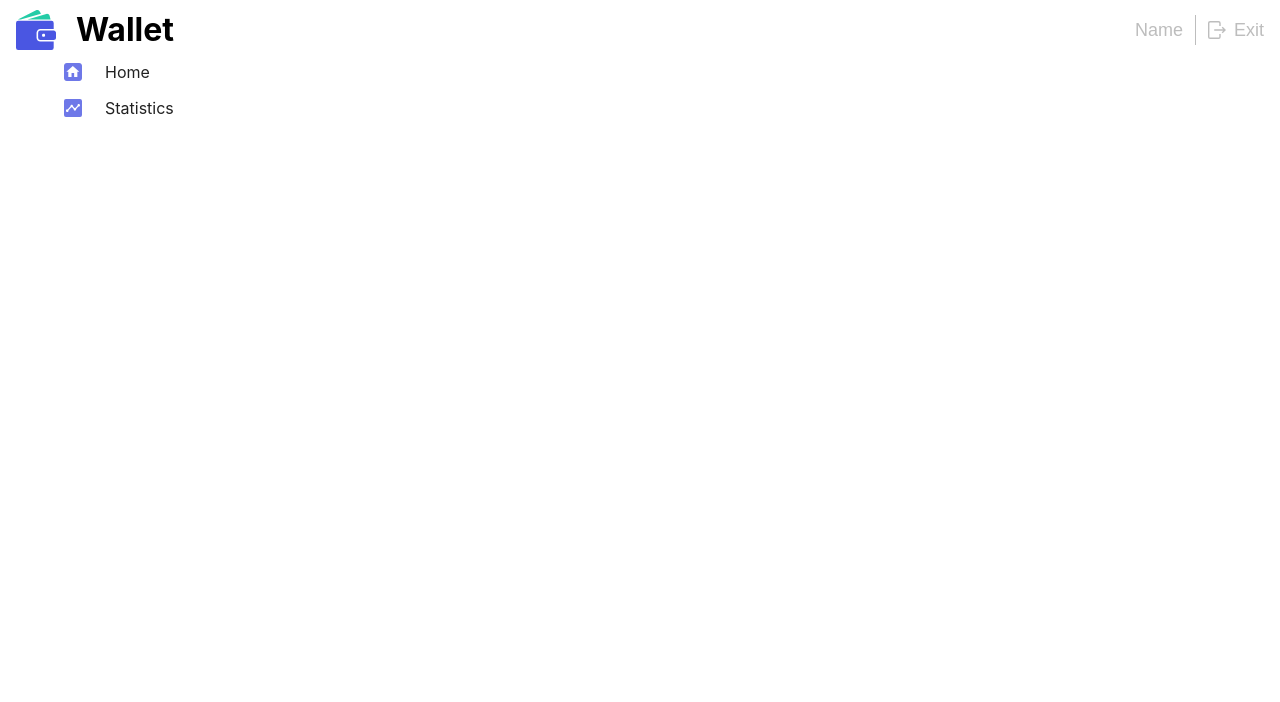
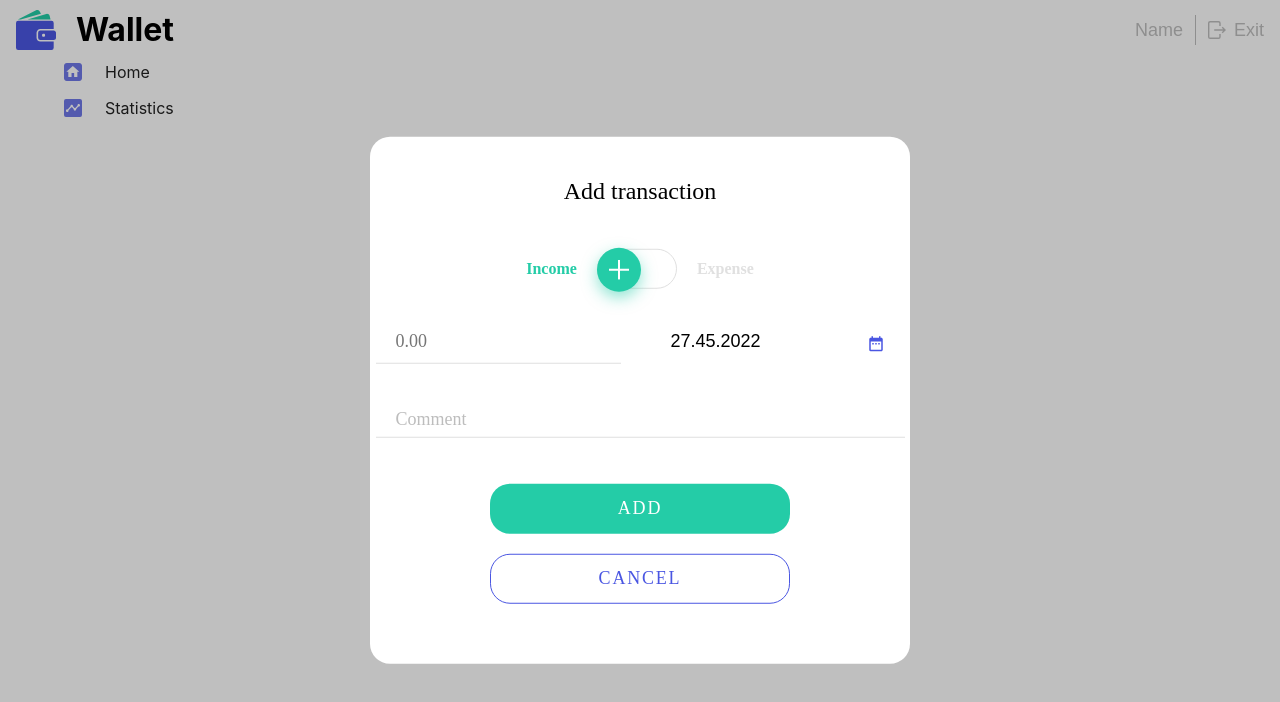
Before and after one commit to Vasyl-Gumeniuk/wallet-web-app, a React (Create React App) app: page / in a window 1280 px wide. Shown: the top 702 px of the page. Built offline with nearby package versions, Linux system fonts and the light colour scheme; no server answers.

Commit message:
add trans

```diff
--- a/src/App.jsx
+++ b/src/App.jsx
@@ -12,6 +12,8 @@ import { Mobile } from './services/mediaQuery';
 import { useDispatch, useSelector } from 'react-redux';
 import { useFetchCurrentUserQuery } from './redux/auth/authApi';
 import { fetchUser } from './redux/auth/authSlice';
+import ModalAddTransaction from './components/ModalAddTransaction/ModalAddTransaction';
+
 // import PrivateRouter from './components/Navigation/PrivateRouter';
 // import PublicRouter from './components/Navigation/PublicRouter';
 // PrivateRouter,PublicRouter потрібно буде розкемнтувати щоб все запроцювало. Лишаю закоментовунами щоб кожного разу не логінитись так буду легше працюватись)
@@ -38,6 +40,7 @@ export const App = () => {
             <>
               <Hello />
               <NavBar />
+              <ModalAddTransaction />
               <Container>
                 <Outlet />
               </Container>
--- a/src/components/Modal/Modal.styled.js
+++ b/src/components/Modal/Modal.styled.js
@@ -9,22 +9,18 @@ export const Backdrop = styled.div`
   background-color: rgba(0, 0, 0, 0.25);
 `;
 export const ModalWindow = styled.div`
-  width: 100%;
-  height: 100vh;
   background-color: #ffffff;
 
-  @media (min-width: 768px) {
-    position: fixed;
-    width: 540px;
-    height: 508px;
-    left: 50%;
-    top: 50%;
-    transform: translate(-50%, -50%);
-    width: 540px;
-    height: 508px;
-    border-radius: 20px;
+  @media (max-width: 767) {
+    width: 100vh;
+    height: 100vh;
   }
 
-  @media (min-width: 1260px) {
-  }
+  position: fixed;
+  left: 50%;
+  top: 50%;
+  transform: translate(-50%, -50%);
+  width: 540px;
+  max-height: 608px;
+  border-radius: 20px;
 `;
--- a/src/components/ModalAddTransaction/Form/Form.jsx
+++ b/src/components/ModalAddTransaction/Form/Form.jsx
@@ -1,14 +1,13 @@
-// import { ButtonAdd } from '../../Button/Button';
-import PropTypes from 'prop-types';
-import { ToastContainer, toast } from 'react-toastify';
 import 'react-toastify/dist/ReactToastify.css';
 import Select from 'react-select';
-import Loader from '../../Loader/Loader';
-import React from 'react';
+import { useState } from 'react';
+import {
+  useGetTransactionsQuery,
+  useAddTransactionMutation,
+} from '../../../redux/transactions/transactionApi';
 import DatePicker from 'react-datepicker';
 import sprite from '../../../images/icons/sprite-all-icons.svg';
 import { selectStyles } from './Select.styled';
-import { transactionApi } from '../../../redux/transactions/transactionApi';
 import 'react-datepicker/dist/react-datepicker.css';
 import {
   SelectContainer,
@@ -19,61 +18,64 @@ import {
 } from '../Form/Form.styled';
 import RadioButton from '../RadioButton/RadioButton';
 
-const Form = ({
-  transaction,
-  updateTransaction,
-  handleInputChange,
-  onClick,
-  isLoadig,
-}) => {
-  const { type, date, category, sum, comment } = transaction;
+const Form = () => {
+  const [type, setType] = useState('income');
+  const [sum, setSum] = useState('0.00');
+  const [date, setDate] = useState(new Date());
+  const [comment, setComment] = useState('');
+  const [category, setCategory] = useState('');
+  const { data: transaction } = useGetTransactionsQuery();
+  const [addTransaction] = useAddTransactionMutation();
+  const categories = transaction
+    ? transaction.data.map(category => category.category)
+    : [];
+  const options = categories.map(category => ({
+    value: category,
+    label: category,
+  }));
+  const handleChange = e => {
+    const { name, value } = e.target;
+    switch (name) {
+      case 'sum':
+        setSum(value);
+        break;
+      case 'comment':
+        setComment(value);
+        break;
+      default:
+        return;
+    }
+  };
+  const transactionState = {
+    type,
+    category,
+    sum,
+    date,
+    comment,
+  };
+  const onAddTransaction = async e => {
+    e.preventDefault();
 
-  const categoriesResponce = transactionApi.useGetTransactionsQuery(null, {});
-
-  const handleSubmit = async e => {
-    e.preventDefault();
-    const sum = e.target.elements.sum.value;
-    const date = e.target.elements.date.value;
-
-    if (category === '') {
-      toast('Please select a category');
-      return;
+    console.log(transactionState);
+    try {
+      await addTransaction(transactionState);
+    } catch (error) {
+      console.log(error);
     }
-    if (sum <= 0) {
-      toast('Enter a positive amount value');
-      return;
-    }
-    if (date > date(new Date())) {
-      toast('Please enter a valid date');
-      return;
-    }
-    console.log('addTransaction');
   };
-  const selectCategories = categoriesResponce.data?.data
-    ? categoriesResponce.data.data
-        .filter(x => x.type === type)
-        .map(({ category, _id }) => ({ label: category, value: _id }))
-    : [];
-
   return (
     <>
-      <form onSubmit={handleSubmit} autoComplete="off">
-        <RadioButton
-          transaction={transaction}
-          handleInputChange={handleInputChange}
-        />
-
+      <form autoComplete="off" onSubmit={onAddTransaction}>
+        <RadioButton type={type} setType={setType} />
         {type === 'expense' && (
           <SelectContainer>
             <Select
               key={type}
               styles={selectStyles(type)}
               placeholder="Select a category"
-              options={selectCategories}
-              onChange={option => {
-                updateTransaction('category', option.value);
-              }}
+              options={options}
               isSearchable={false}
+              onChange={option => setCategory(option.value)}
             />
           </SelectContainer>
         )}
@@ -84,24 +86,14 @@ const Form = ({
               type="text"
               placeholder="0.00"
               name="sum"
-              value={sum}
-              onChange={e => {
-                if (
-                  e.target.value === '' ||
-                  /^[0-9]*(\.[0-9]?[0-9]?)?$/.test(e.target.value)
-                ) {
-                  handleInputChange(e);
-                }
-              }}
+              onChange={handleChange}
             />
           </label>
           <DateContainer>
             <DatePicker
               selected={date}
-              onChange={date => {
-                updateTransaction('date', date);
-              }}
-              dateFormat="dd.MM.yyyy"
+              dateFormat="dd.mm.yyyy"
+              onChange={date => setDate(date)}
             />
             <svg width="18" height="20" aria-label="calendar">
               <use href={`${sprite}#icon-calendar`}></use>
@@ -111,47 +103,13 @@ const Form = ({
         <CommentContainer
           placeholder="Comment"
           name="comment"
-          value={comment}
-          onChange={handleInputChange}
+          onChange={handleChange}
         />
+
         <ButtonAdd type="submit">ADD</ButtonAdd>
       </form>
     </>
   );
 };
-// const useAddTransition = () => {
-//   const dispatch = useDispatch();
-
-//   async function addTransaction(transaction) {
-//   //  console.log(transaction.type, 'type ok')
-//     try {
-//       const newObj = {
-//         ...transaction,
-//         sum: Number(transaction.sum),
-//         type: !transaction.type,
-//         category: transaction.category,
-//         date: transaction.date,
-//         comment: transaction.comment,
-//       };
-//       await dispatch(transactionApi.useAddTransactionMutation(newObj));
-//       alert('Transaction completed successfully');
-//     } catch (e) {
-//       alert('Transaction failed, try again');
-//     }
-//   }
-//   return addTransaction;
-// };
-
-Form.propTypes = {
-  transaction: PropTypes.shape({
-    date: PropTypes.object.isRequired,
-    type: PropTypes.string.isRequired,
-    sum: PropTypes.string.isRequired,
-    category: PropTypes.string.isRequired,
-    comment: PropTypes.string,
-  }),
-  updateTransaction: PropTypes.func.isRequired,
-  handleInputChange: PropTypes.func.isRequired,
-};
 
 export default Form;
--- a/src/components/ModalAddTransaction/Form/Form.styled.js
+++ b/src/components/ModalAddTransaction/Form/Form.styled.js
@@ -42,7 +42,7 @@ export const MoneyDateContainer = styled.div`
 `;
 
 export const InputCategory = styled.input`
-margin: 0;
+  margin: 0;
   height: 34px;
   width: 100%;
   margin-top: 40px;
@@ -71,6 +71,7 @@ margin: 0;
   @media screen and (max-width: 767px) {
     max-lines: 1;
     height: 74px;
+  }
 `;
 
 export const DateContainer = styled.div`
@@ -135,18 +136,18 @@ export const CommentContainer = styled.textarea`
   }
 `;
 export const ButtonAdd = styled.button`
+  display: block;
   width: 300px;
   height: 50px;
+  color: white;
+  cursor: pointer;
+  border-radius: 20px;
+  border: none;
+  margin-top: 40px;
+  margin-left: auto;
+  margin-right: auto;
+
   background-color: #24cca7;
-  color: #4a56e2;
-  cursor: pointer;
-  border: 1 px solid #4a56e2;
-  box-shadow: 0px 6px 15px rgba(36, 204, 167, 0.5);
-  border-radius: 20px;
-  display: flex;
-  justify-content: center;
-  align-items: center;
-  background-color: white;
   transition: all 200ms ease-in-out;
 
   font-family: 'Circe';
@@ -158,9 +159,7 @@ export const ButtonAdd = styled.button`
   letter-spacing: 0.1em;
   text-transform: uppercase;
 
-  :hover {
+  &:hover {
     transform: scale(1.03);
-    background-color: #24cca7;
-    color: white;
   }
 `;
--- a/src/components/ModalAddTransaction/ModalAddTransaction.jsx
+++ b/src/components/ModalAddTransaction/ModalAddTransaction.jsx
@@ -1,31 +1,18 @@
 import React from 'react';
 import sprite from '../../images/icons/sprite-all-icons.svg';
 import { Modal } from '../Modal/Modal';
-import Button from '../Button/Button';
 import {
   Div,
   ButtonClose,
   Container,
   TitleModal,
+  ButtonCancel,
 } from './ModalAddTransaction.styled';
 import { useEffect } from 'react';
-import { transactionApi } from '../../redux/transactions/transactionApi';
-import Header from '../Header/Header';
+
 import Form from './Form/Form';
-import { useDispatch } from 'react-redux';
-
-const StateFull = {
-  type: 'expense',
-  category: '',
-  sum: '',
-  date: new Date(),
-  comment: '',
-};
 
 const ModalAddTransaction = ({ onClose }) => {
-  const [transaction, setTransaction] = React.useState(StateFull);
-  const dispatch = useDispatch();
-
   useEffect(() => {
     const closeModal = e => {
       if (e.code === 'Escape') {
@@ -46,25 +33,8 @@ const ModalAddTransaction = ({ onClose }) => {
     }
   };
 
-  const handleInputChange = event => {
-    const { name, value, checked, type } = event.target;
-    const inputValue = type === 'checkbox' ? checked : value;
-
-    updateTransaction(name, inputValue);
-    console.log(event.target);
-    if (type === 'checkbox') {
-      console.log('test type', inputValue ? 'expense' : 'income');
-      updateTransaction('type', inputValue ? 'expense' : 'income');
-    }
-  };
-
-  const updateTransaction = (name, value) => {
-    setTransaction(prev => ({ ...prev, [name]: value }));
-  };
-
   return (
     <Modal onClick={handleBackdropClick}>
-      <Header />
       <Div>
         <ButtonClose onClick={onClose}>
           <svg width="16" height="16" fill="#000000" aria-label="buttonclose">
@@ -74,16 +44,10 @@ const ModalAddTransaction = ({ onClose }) => {
       </Div>
       <Container>
         <TitleModal>Add transaction</TitleModal>
-
-        <Form
-          transaction={transaction}
-          updateTransaction={updateTransaction}
-          handleInputChange={handleInputChange}
-        />
-
-        <Button type="button" onClick={onClose}>
-          CANSEL
-        </Button>
+        <Form />
+        <ButtonCancel type="button" onClick={onClose}>
+          CANCEL
+        </ButtonCancel>
       </Container>
     </Modal>
   );
--- a/src/components/ModalAddTransaction/ModalAddTransaction.styled.js
+++ b/src/components/ModalAddTransaction/ModalAddTransaction.styled.js
@@ -11,8 +11,8 @@ export const ButtonClose = styled.button`
   display: flex;
   border: none;
   background-color: white;
-  :hover,
-  :fokus {
+  &:hover,
+  &:focus {
     stroke: '#FF6596';
   }
 
@@ -39,3 +39,33 @@ export const TitleModal = styled.h1`
     font-size: 30px;
   }
 `;
+
+export const ButtonCancel = styled.button`
+  display: block;
+  width: 300px;
+  height: 50px;
+  color: rgba(74, 86, 226, 1);
+  cursor: pointer;
+  border-radius: 20px;
+  border: 1px solid rgba(74, 86, 226, 1);
+  margin-top: 20px;
+  margin-left: auto;
+  margin-right: auto;
+
+  background-color: white;
+  transition: all 200ms ease-in-out;
+
+  font-family: 'Circe';
+  font-style: normal;
+  font-weight: 400;
+  font-size: 18px;
+  line-height: 27px;
+  text-align: center;
+  letter-spacing: 0.1em;
+  text-transform: uppercase;
+  margin-bottom: 60px;
+
+  &:hover {
+    transform: scale(1.03);
+  }
+`;
--- a/src/components/ModalAddTransaction/RadioButton/RadioButton.jsx
+++ b/src/components/ModalAddTransaction/RadioButton/RadioButton.jsx
@@ -1,20 +1,30 @@
-import PropTypes from 'prop-types';
 import sprite from '../../../images/icons/sprite-all-icons.svg';
-import { TransactionButton, TextButton, Toggle } from './RadioButton.styled';
+import {
+  TransactionButton,
+  TextButtonIncome,
+  Toggle,
+  TextButtonExpense,
+} from './RadioButton.styled';
 
-const RadioButton = ({ transaction, handleInputChange }) => {
-  const { type } = transaction;
-  console.log(type);
+const RadioButton = ({ type, setType }) => {
+  const handlerChange = e => {
+    let isChecked = e.target.checked;
+    switch (isChecked) {
+      case true:
+        setType('expense');
+        break;
+      case false:
+        setType('income');
+        break;
+      default:
+        return;
+    }
+  };
   return (
     <TransactionButton>
-      <TextButton type={type === 'expense'}>Income</TextButton>
+      <TextButtonIncome type={type}>Income</TextButtonIncome>
       <Toggle>
-        <input
-          type="checkbox"
-          name="type"
-          onChange={handleInputChange}
-          checked={type === 'expense'}
-        />
+        <input type="checkbox" name="type" onChange={handlerChange} />
         <div className="thumb">
           <div className="indicator">
             <svg width="20" height="20" aria-label="plus">
@@ -23,19 +33,9 @@ const RadioButton = ({ transaction, handleInputChange }) => {
           </div>
         </div>
       </Toggle>
-      <TextButton type={type === 'expense'}>Expense</TextButton>
+      <TextButtonExpense type={type}>Expense</TextButtonExpense>
     </TransactionButton>
   );
 };
-RadioButton.propTypes = {
-  transaction: PropTypes.shape({
-    date: PropTypes.object.isRequired,
-    type: PropTypes.string.isRequired,
-    sum: PropTypes.string.isRequired,
-    category: PropTypes.string.isRequired,
-    comment: PropTypes.string,
-  }),
-  handleInputChange: PropTypes.func.isRequired,
-};
 
 export default RadioButton;
--- a/src/components/ModalAddTransaction/RadioButton/RadioButton.styled.js
+++ b/src/components/ModalAddTransaction/RadioButton/RadioButton.styled.js
@@ -8,7 +8,7 @@ export const TransactionButton = styled.div`
   margin: 0 auto;
 `;
 
-export const TextButton = styled.p`
+export const TextButtonExpense = styled.p`
   margin: 0;
   font-weight: 700;
   font-size: 16px;
@@ -16,10 +16,25 @@ export const TextButton = styled.p`
   color: #e0e0e0;
   font-family: Circe;
   color: ${p => {
-    if (p.children === 'Income') {
-      return p.type ? '' : '#24cca7';
+    if (p.type === 'expense') {
+      return '#ff6596';
     } else {
-      return p.type ? '#ff6596' : '';
+      return '';
+    }
+  }};
+`;
+export const TextButtonIncome = styled.p`
+  margin: 0;
+  font-weight: 700;
+  font-size: 16px;
+  line-height: 1.47;
+  color: #e0e0e0;
+  font-family: Circe;
+  color: ${p => {
+    if (p.type === 'income') {
+      return '#24cca7';
+    } else {
+      return '';
     }
   }};
 `;
```
Also changed, not shown: 1 other file (tests, documents, lock files or other folders).
